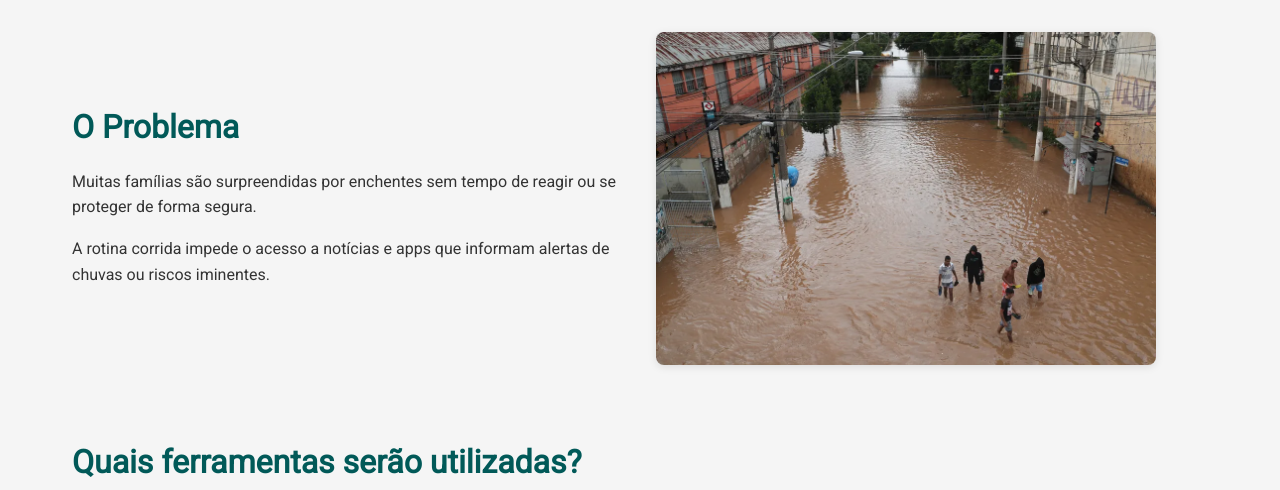
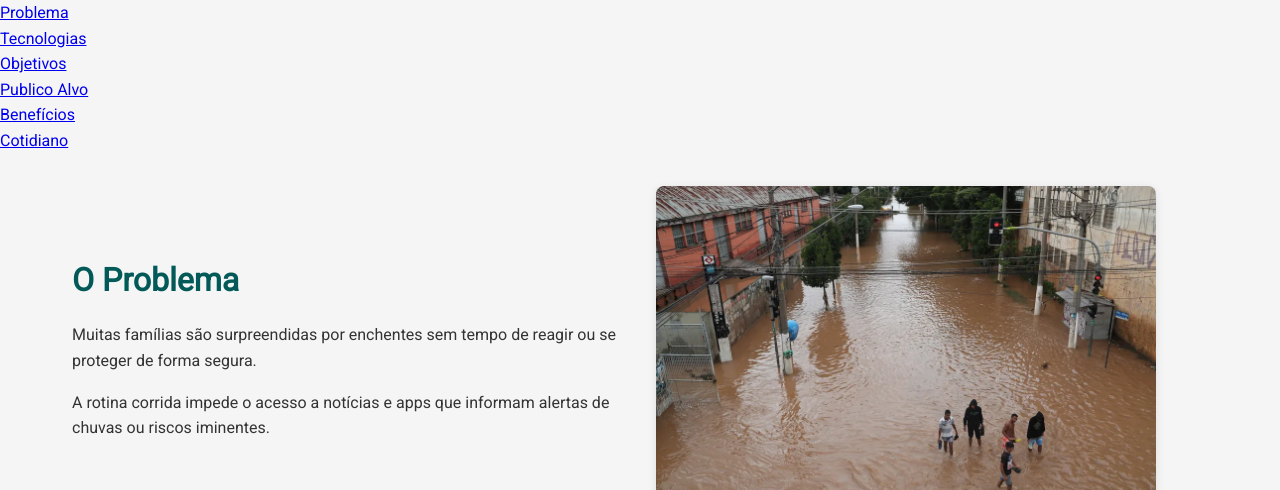
Before and after one commit to enchentes-Global-Solution/landing-page-gs, a plain HTML site: page index.html in a window 1280 px wide. Shown: the top 490 px of the page. Drawn offline with Linux system fonts and the light colour scheme.

Commit message:
feat: adicionado barra de navegaçãos

```diff
--- a/index.html
+++ b/index.html
@@ -8,6 +8,17 @@
     <link rel="stylesheet" href="css/style.css">
 </head>
 <body>
+ <nav>
+  <ul>
+ <li><a href="#problema">Problema</a></li>
+ <li><a href="#tecnologias">Tecnologias</a></li>
+ <li><a href="#objetivos">Objetivos</a></li>
+ <li><a href="#publico-alvo">Publico Alvo</a></li>
+ <li><a href="#beneficios">Benefícios</a></li>
+ <li><a href="#cotidiano">Cotidiano</a></li>
+</ul>
+ </nav>
+
 <section id="problema" class="section">
     <div class="container">
       <div class="text-content">
```
